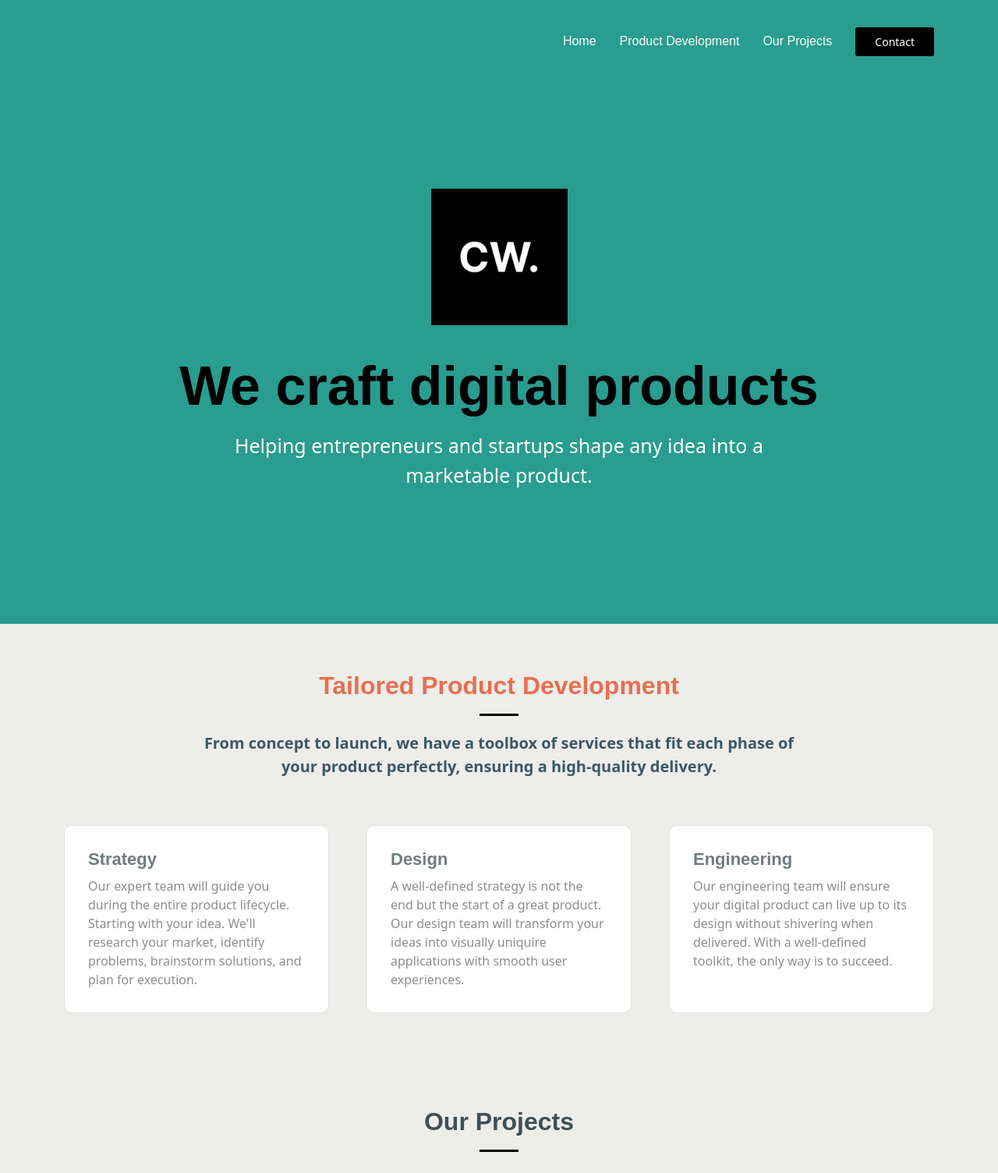
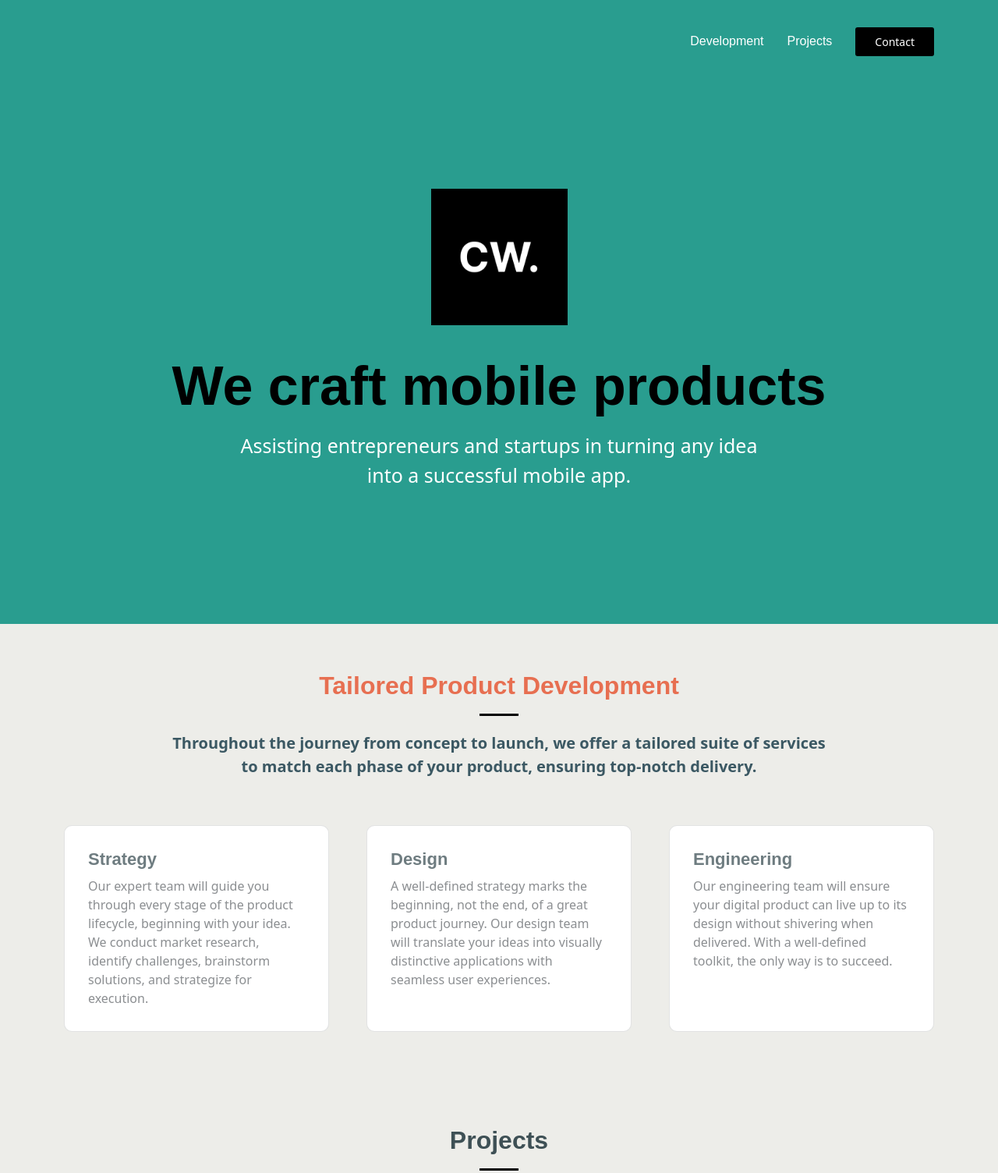
Before and after one commit to adelinolobao/adelinolobao.github.io, a plain HTML site: page index.html in a window 1280 px wide. Shown: the top 1504 px of the page at 78% size. Drawn offline with Linux system fonts and the light colour scheme.

Commit message:
update text

```diff
--- a/index.html
+++ b/index.html
@@ -4,7 +4,7 @@
 <head>
   <meta charset="utf-8">
   <meta content="width=device-width, initial-scale=1.0" name="viewport">
-  <title>CW</title>
+  <title>Creative Wolf</title>
   <meta content="" name="description">
   <meta content="" name="keywords">
 
@@ -39,12 +39,10 @@
 
       <nav id="navmenu" class="navmenu">
         <ul>
-          <li><a href="#" class="active">Home</a></li>
-          <li><a href="index.html#services">Product Development</a></li>
-          <li><a href="index.html#features-details">Our Projects</a></li>
+          <li><a href="index.html#services">Development</a></li>
+          <li><a href="index.html#features-details">Projects</a></li>
         </ul>
         <i class="mobile-nav-toggle d-xl-none bi bi-list"></i>
-
       </nav>
 
       <a class="btn-getstarted" href="index.html#contact">Contact</a>
@@ -62,8 +60,9 @@
       <div class="container text-center">
         <div class="d-flex flex-column justify-content-center align-items-center">
           <img src="assets/newImages/logo.png" style="max-width: 175px;" class="img-fluid hero-img" alt="" data-aos="zoom-out" data-aos-delay="300">
-          <h1 data-aos="fade-up" style="color: black; margin-top: 50px;" class="heroh1">We craft digital products</h1>
-          <p data-aos="fade-up" data-aos-delay="100" style="color: #fff; margin-top: 30px;" class="herop">Helping entrepreneurs and startups shape any idea into a <br class="hiddenMobile"> marketable product.<br></p>
+          <h1 data-aos="fade-up" style="color: black; margin-top: 50px;" class="heroh1">We craft mobile products</h1>
+          <p data-aos="fade-up" data-aos-delay="100" style="color: #fff; margin-top: 30px;" class="herop">Assisting entrepreneurs and startups in turning any idea
+          <br class="hiddenMobile"> into a successful mobile app.<br></p>
         </div>
       </div>
 
@@ -75,7 +74,7 @@
       <div class="container section-title" data-aos="fade-up">
         <h2 style="color: #E76F51;">Tailored Product Development</h2>
         <p style="color: #3B5863; font-weight: bold; font-size: 20px;">
-          From concept to launch, we have a toolbox of services that fit each phase of <br class="hiddenMobile"> your product perfectly, ensuring a high-quality delivery.
+          Throughout the journey from concept to launch, we offer a tailored suite of services <br class="hiddenMobile"> to match each phase of your product, ensuring top-notch delivery.
         </p>
       </div><!-- End Section Title -->
 
@@ -87,7 +86,7 @@
             <div class="service-item item-cyan position-relative">
               <div>
                 <h3>Strategy</h3>
-                <p>Our expert team will guide you during the entire product lifecycle. Starting with your idea. We'll research your market, identify problems, brainstorm solutions, and plan for execution.</p>
+                <p>Our expert team will guide you through every stage of the product lifecycle, beginning with your idea. We conduct market research, identify challenges, brainstorm solutions, and strategize for execution.</p>
               </div>
             </div>
           </div><!-- End Service Item -->
@@ -96,7 +95,7 @@
             <div class="service-item item-orange position-relative">
               <div>
                 <h3>Design</h3>
-                <p>A well-defined strategy is not the end but the start of a great product. Our design team will transform your ideas into visually uniquire applications with smooth user experiences.</p>
+                <p>A well-defined strategy marks the beginning, not the end, of a great product journey. Our design team will translate your ideas into visually distinctive applications with seamless user experiences.</p>
               </div>
             </div>
           </div><!-- End Service Item -->
@@ -123,7 +122,7 @@
 
       <!-- Section Title -->
       <div class="container section-title" data-aos="fade-up">
-        <h2>Our Projects</h2>
+        <h2>Projects</h2>
       </div><!-- End Section Title -->
 
       <div class="container">
@@ -195,7 +194,7 @@
             <div class="info-item d-flex flex-column justify-content-center align-items-center" data-aos="fade-up" data-aos-delay="200" style="background-color: #299D8F;">
               <i class="bi bi-geo-alt"></i>
               <h3 style="color: #000;">Mailing Address</h3>
-              <p style="color: #fff; text-align: center;">Keyzersgracht 241 <br>
+              <p style="color: #fff; text-align: center;">Keizersgracht 241 <br>
                 Amsterdam 1016 EA
               </p>
             </div>
```
